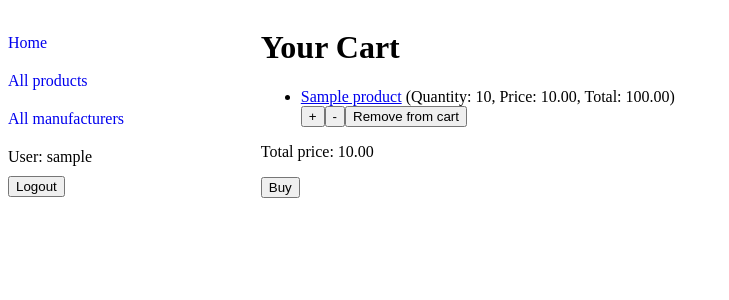
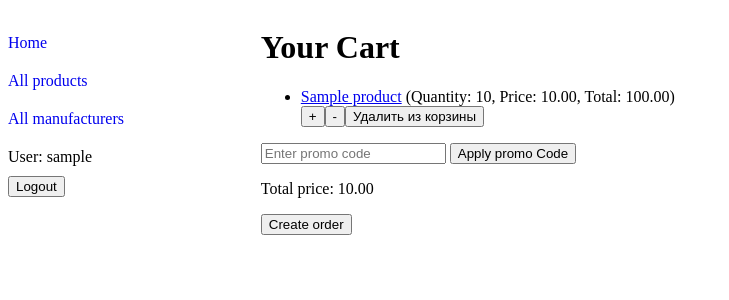
Before and after one commit to kseniakot/IGI_LR, a Django app: page /catalog/cart/ in a window 1280 px wide. Shown: the top 300 px of the page, without its empty margins (0-729 px from the left). Run offline with Django 5.2, Linux system fonts and the light colour scheme; a user stored in the database is signed in; tables that the repository leaves empty hold one stand-in row (values such as "Sample post").

Commit message:
Add promocodes

```diff
--- a/IGI/LR5/Lab5/catalog/models.py
+++ b/IGI/LR5/Lab5/catalog/models.py
@@ -1,3 +1,4 @@
+from datetime import datetime
 from django.db import models
 from django.db.models.signals import m2m_changed
 from django.dispatch import receiver
@@ -62,6 +63,15 @@ class Client(models.Model):
         return f"{self.user.username}"
 
 
+class OrderItem(models.Model):
+    product = models.ForeignKey(Product, on_delete=models.CASCADE)
+    quantity = models.PositiveIntegerField(default=1)
+    order = models.ForeignKey('Order', on_delete=models.CASCADE)
+
+    def __str__(self):
+        return f"{self.product.name} x {self.quantity}"
+
+
 class ProductInstance(models.Model):
     """
     Model representing a specific copy of a book (i.e. that can be borrowed from the library).
@@ -87,6 +97,15 @@ class ProductInstance(models.Model):
         return self.product.price * self.quantity
 
 
+class PromoCode(models.Model):
+    code = models.CharField(max_length=10)
+    discount = models.DecimalField(max_digits=10, decimal_places=2)
+    # expiration_date = models.DateField(default=datetime.date(datetime.now()))
+
+    def __str__(self):
+        return self.code
+
+
 class Order(models.Model):
     id = models.UUIDField(primary_key=True, default=uuid.uuid4,
                           help_text="Unique ID for this particular order across whole shop")
@@ -94,6 +113,7 @@ class Order(models.Model):
     products = models.ManyToManyField(ProductInstance)
     order_date = models.DateTimeField(auto_now_add=True)
     total_price = models.DecimalField(max_digits=10, decimal_places=2, default=0.00, editable=False)
+    promo_code = models.ForeignKey(PromoCode, on_delete=models.SET_NULL, null=True, blank=True)
 
     LOAN_STATUS = (
         ('p', 'Processing'),
@@ -105,11 +125,19 @@ class Order(models.Model):
     status = models.CharField(max_length=1, choices=LOAN_STATUS, blank=True, default='p', help_text='Order status')
 
     def save(self, *args, **kwargs):
-        self.total_price = self.calculate_total_price()
+        self.total_price = sum(
+            product_instance.product.price * product_instance.quantity for product_instance in self.products.all())
+        if self.promo_code:
+            self.total_price *= (1 - self.promo_code.discount / 100)
         super().save(*args, **kwargs)
 
     def calculate_total_price(self):
-        return sum(product_instance.product.price * product_instance.quantity for product_instance in self.products.all())
+        total_price = sum(
+            product_instance.product.price * product_instance.quantity for product_instance in self.products.all())
+        if self.promo_code:
+            total_price *= (1 - self.promo_code.discount / 100)
+        self.total_price = total_price
+        self.save()
 
     def __str__(self):
         return f"Order {self.id} by {self.client}"
@@ -126,13 +154,17 @@ class Cart(models.Model):
     client = models.ForeignKey(Client, on_delete=models.CASCADE)
     products = models.ManyToManyField(ProductInstance)
     total_price = models.DecimalField(max_digits=10, decimal_places=2, default=0.0)
+    promo_code = models.ForeignKey(PromoCode, on_delete=models.SET_NULL, null=True, blank=True)
 
     def __str__(self):
         return f"Cart for {self.client}"
 
     def update_total_price(self):
-        self.total_price = sum(
+        total_price = sum(
             product_instance.product.price * product_instance.quantity for product_instance in self.products.all())
+        if self.promo_code:
+            total_price *= (1 - self.promo_code.discount / 100)
+        self.total_price = total_price
         self.save()
 
 
--- a/IGI/LR5/Lab5/catalog/templates/catalog/order_detail.html
+++ b/IGI/LR5/Lab5/catalog/templates/catalog/order_detail.html
@@ -6,6 +6,7 @@
   <p><strong>Date:</strong> {{ order.order_date }}</p>
   <p><strong>Total Price:</strong> {{ order.total_price }}</p>
   <p><strong>Status:</strong> {{ order.get_status_display }}</p>
+    <p><strong>Promocode: </strong>{{ order.promo_code }}</p>
 
   <h2>Products:</h2>
   {% if order.products.all %}
--- a/IGI/LR5/Lab5/catalog/templates/catalog/user_cart.html
+++ b/IGI/LR5/Lab5/catalog/templates/catalog/user_cart.html
@@ -19,16 +19,23 @@
                 </form>
                 <form action="{% url 'remove-from-cart' product_instance.id %}" method="post">
                     {% csrf_token %}
-                    <input type="submit" value="Remove from cart">
+                    <input type="submit" value="Удалить из корзины">
                 </form>
             </div>
       </li>
       {% endfor %}
     </ul>
+         <!-- Promo code form -->
+    <form action="{% url 'apply-promo-code' %}" method="post">
+        {% csrf_token %}
+        <input type="text" name="promo_code" placeholder="Enter promo code">
+        <input type="submit" value="Apply promo Code">
+    </form>
+
     <p>Total price: {{ cart.total_price }}</p>
     <form action="{% url 'create-order' %}" method="post">
         {% csrf_token %}
-        <input type="submit" value="Buy">
+        <input type="submit" value="Create order">
     </form>
     {% else %}
         <p>Your cart is empty.</p>
--- a/IGI/LR5/Lab5/catalog/urls.py
+++ b/IGI/LR5/Lab5/catalog/urls.py
@@ -40,4 +40,5 @@ urlpatterns += [url('create-order/', views.create_order, name='create-order'),
                             name='decrease-quantity'),
                 url(r'^remove-from-cart/(?P<product_instance_id>[0-9a-f-]+)/$', views.remove_from_cart,
                             name='remove-from-cart'),
+path('onlineshop/cart/apply-promo-code/', views.apply_promo_code, name='apply-promo-code'),
 ]
--- a/IGI/LR5/Lab5/catalog/views.py
+++ b/IGI/LR5/Lab5/catalog/views.py
@@ -1,11 +1,13 @@
+from django.contrib import messages
 from django.contrib.auth import logout
 from django.contrib.auth.mixins import LoginRequiredMixin
 from django.contrib.auth.models import User
+
 from django.shortcuts import render, redirect
 from django.views import generic
 from django.views.generic import FormView, DetailView
 from django.contrib.auth.models import Group
-from .models import Product, Manufacturer, ProductInstance, Client, Order, ProductType, Cart
+from .models import Product, Manufacturer, ProductInstance, Client, Order, ProductType, Cart, PromoCode
 from .forms import RegisterForm
 
 
@@ -113,7 +115,7 @@ class OrdersByUserListView(LoginRequiredMixin, generic.ListView):
 
     def get_queryset(self):
         return Order.objects.filter(
-            client__user=self.request.user)  # .filter(status__exact='o').order_by('due_back')
+            client__user=self.request.user).order_by('order_date')  # .filter(status__exact='o').order_by('due_back')
 
 
 from django.contrib.auth.mixins import LoginRequiredMixin
@@ -190,32 +192,46 @@ class CartView(LoginRequiredMixin, DetailView):
 def add_to_cart(request, product_id):
     product = get_object_or_404(Product, id=product_id)
     client = get_object_or_404(Client, user=request.user)
-    product_instance, product_created = ProductInstance.objects.get_or_create(product=product, customer=client)
     cart, cart_created = Cart.objects.get_or_create(client=client)
     cart.save()
-    if product_instance in cart.products.all():
-        product_instance.quantity += 1
-        product_instance.save()
+
+    product_in_cart = cart.products.filter(
+        product__name=product.name,
+        product__manufacturer=product.manufacturer,
+        product__price=product.price
+    ).first()
+
+    if not product_in_cart:
+        # If there is no such product yet, create a new product instance
+        product_instance = ProductInstance.objects.create(product=product, customer=client, quantity=1)
+        cart.products.add(product_instance)
     else:
-        product_instance.quantity = 1
-        product_instance.save()
-        cart.products.add(product_instance)
-    cart.update_total_price()
+        product_in_cart.quantity += 1
+        product_in_cart.save()
     cart.save()
+    cart.update_total_price()  # Update the total price in the cart
+
     return redirect('products')
 
 
 @login_required
 def create_order(request):
-    cart = get_object_or_404(Cart, client=request.user.client)
-    order = Order(client=request.user.client)
+    client = get_object_or_404(Client, user=request.user)
+    cart = Cart.objects.get(client=client)  # Get the cart from the database again
+    total_price = cart.total_price  # Save the total_price before clearing the cart
+    promo_code = cart.promo_code  # Save the promo code before clearing the cart
+    order = Order(client=client)
+    order.total_price = total_price
+    order.promo_code = promo_code
+    print(promo_code)
     order.save()
     for product_instance in cart.products.all():
         order.products.add(product_instance)
+    order.save()
     cart.products.clear()
+    cart.update_total_price()  # Update the total_price in the cart after clearing the products
+    cart.promo_code = None  # Clear the promo code in the cart
     cart.save()
-    order.calculate_total_price()
-    order.save()
     return redirect('my-orders')
 
 
@@ -251,3 +267,18 @@ def remove_from_cart(request, product_instance_id):
     cart.update_total_price()
     cart.save()
     return redirect('cart')
+
+
+def apply_promo_code(request):
+    promo_code = request.POST.get('promo_code')
+    try:
+        promo = PromoCode.objects.get(code=promo_code)
+        cart = Cart.objects.get(client=request.user.client)
+        cart.promo_code = promo  # save the promo code in the cart
+        cart.update_total_price()
+        cart.save()
+    # messages.success(request, 'Promo code applied successfully!')
+    except PromoCode.DoesNotExist:
+        pass
+        # messages.error(request, 'Invalid promo code.')
+    return redirect('cart')
```
Also changed, not shown: IGI/LR5/Lab5/catalog/admin.py (+15 -1 lines).
